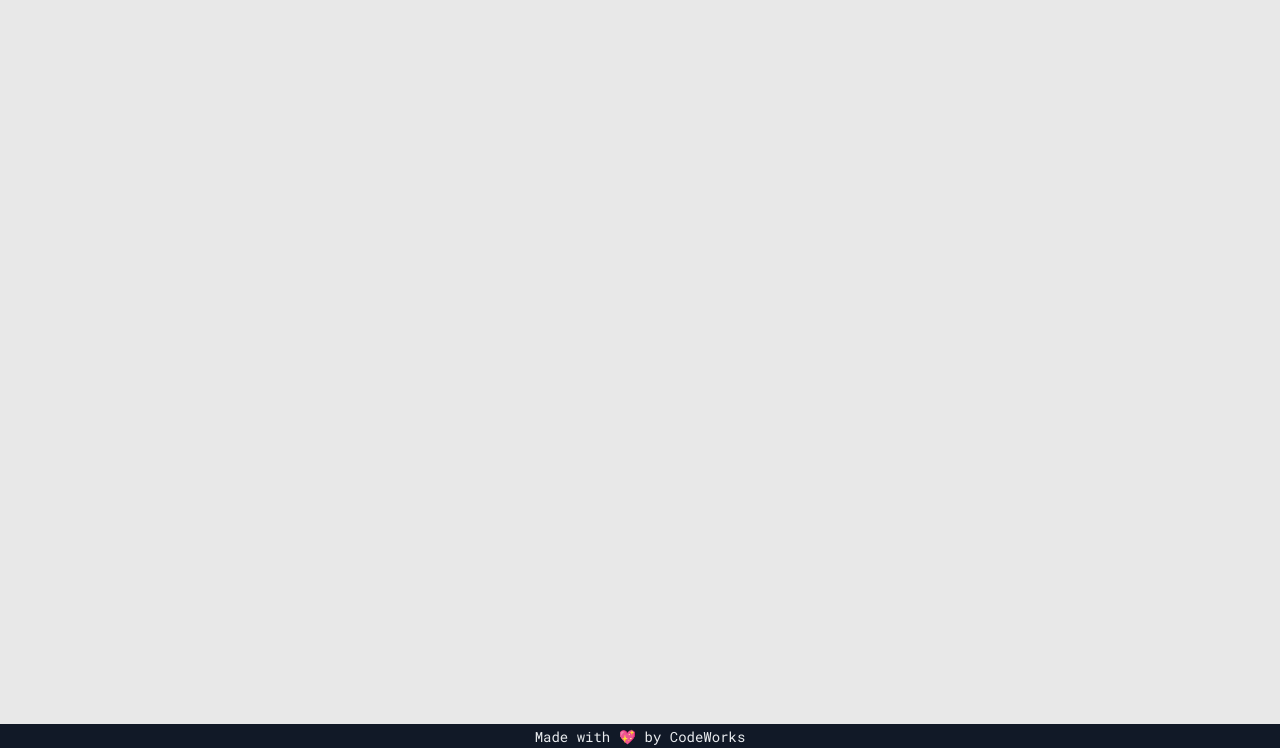
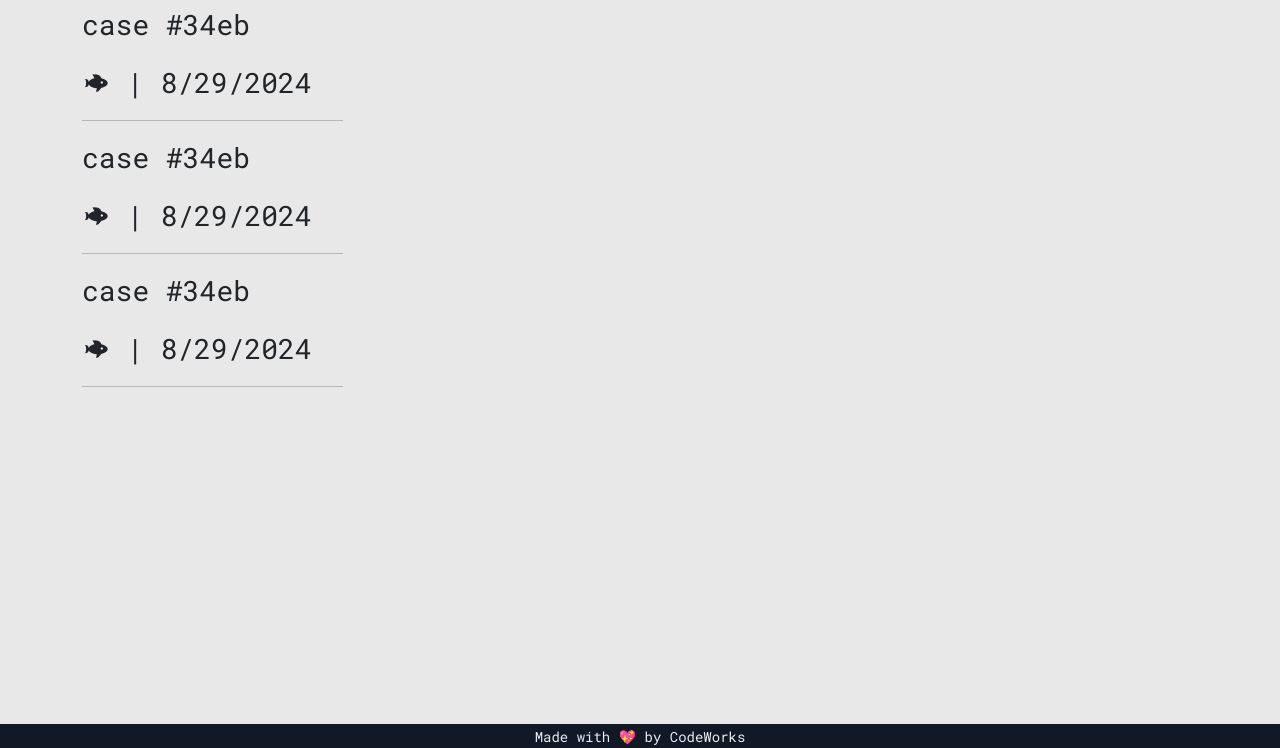
Before and after one commit to CodeWorks-FullStack/fall24_redacted, a website with bundled scripts: page index.html in a window 1280 px wide. Shown: the part 52-800 px from the top of the page. Built offline with nearby package versions, Linux system fonts and the light colour scheme; a script that the page names is missing.

Commit message:
drawing case files

```diff
--- a/app/controllers/CaseFilesController.js
+++ b/app/controllers/CaseFilesController.js
@@ -1,5 +1,16 @@
+import { AppState } from "../AppState.js";
+
 export class CaseFilesController {
   constructor() {
     console.log('Case Files controller is working');
+    this.drawCaseFiles()
+  }
+
+  drawCaseFiles() {
+    const caseFiles = AppState.caseFiles
+    let caseFileHTML = ''
+    caseFiles.forEach(caseFile => caseFileHTML += caseFile.listHTMLTemplate)
+    const caseFileElem = document.getElementById('case-files-list')
+    caseFileElem.innerHTML = caseFileHTML
   }
 }
--- a/index.html
+++ b/index.html
@@ -34,7 +34,7 @@
   <main>
     <div class="container">
       <section class="row">
-        <div class="col-3">
+        <div id="case-files-list" class="col-3">
           <!-- STUB case file template -->
           <!-- <div class="fs-3 selectable" role="button">
             <p>case #34eb</p>
```
